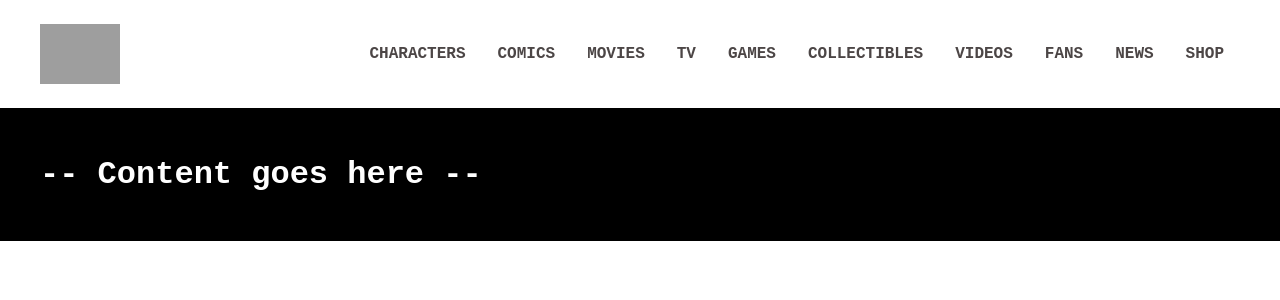
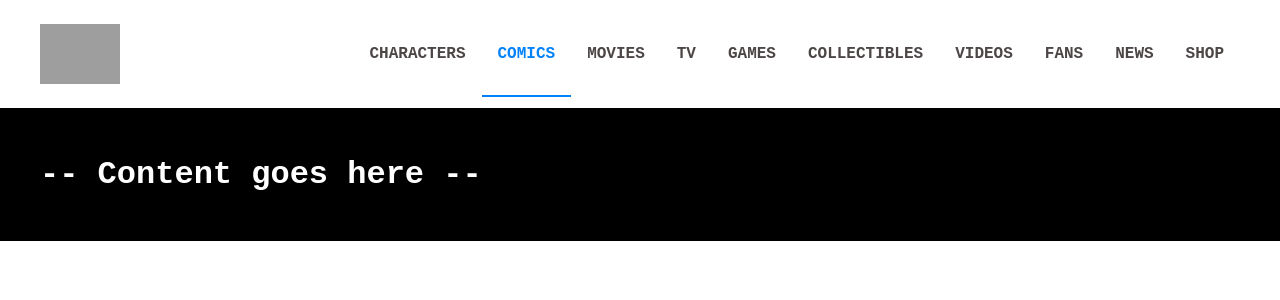
Before and after one commit to Flopiras/vite-comics, a Vue app: page / in a window 1280 px wide. Shown: the top 300 px of the page. Built offline with nearby package versions, Linux system fonts and the light colour scheme; grey boxes are pictures that could not be loaded.

Commit message:
add active effect

```diff
--- a/src/components/AppHeader.vue
+++ b/src/components/AppHeader.vue
@@ -80,7 +80,7 @@ export default {
 </template>
 
 <style lang="scss"  scoped>
-@use '../assets/sass/utils' as *;
+@use '../assets/sass/_utils' as *;
 
 .container {
     display: flex;
@@ -109,9 +109,12 @@ ul {
         text-transform: uppercase;
         font-weight: 600;
 
-        .active {
-            color: $blue;
-        }
     }
+
+}
+
+li.active a {
+    color: $blue;
+    border-bottom: 2px solid $blue;
 }
 </style>
```
